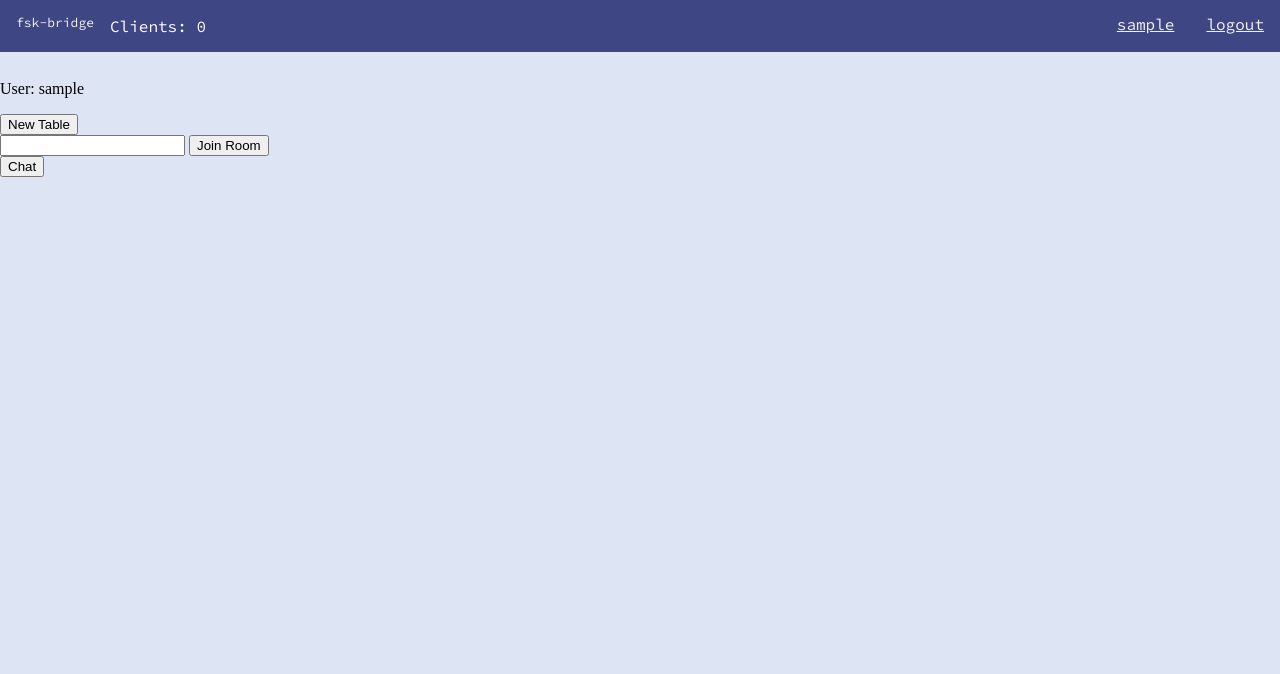
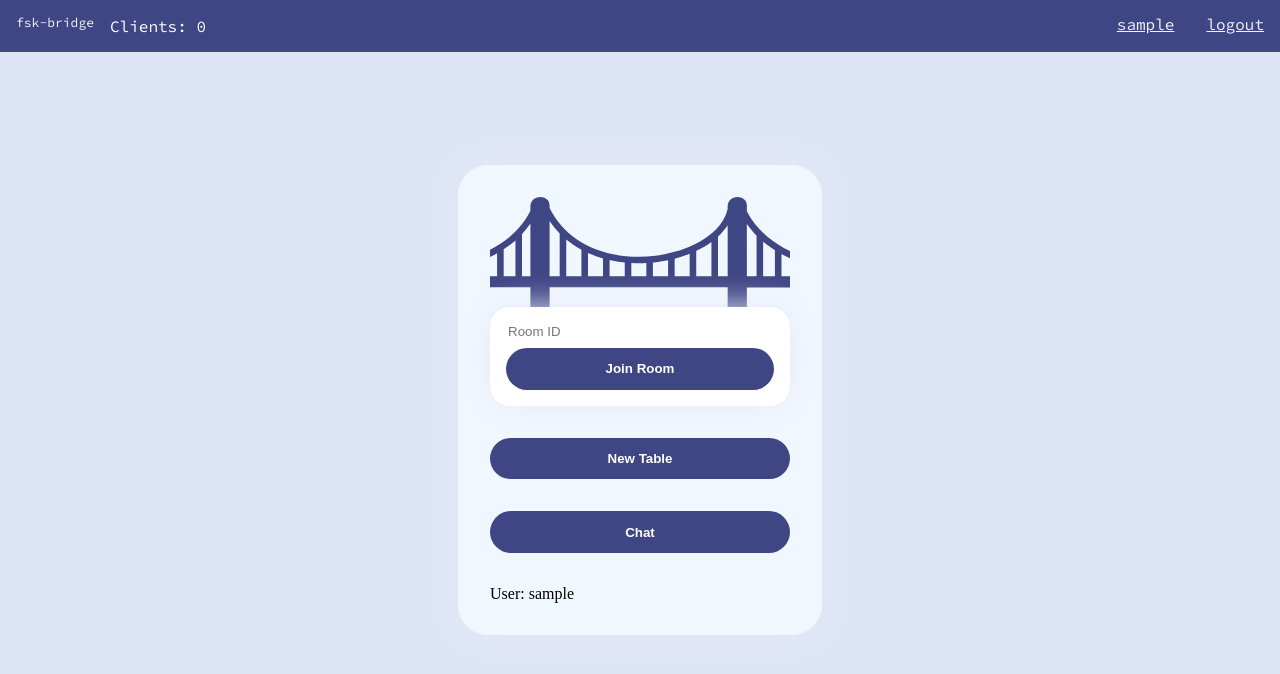
Before and after one commit to ksalij/fsk-bridge, a Flask app: page /home in a window 1280 px wide. Shown: the top 674 px of the page. Run offline with Flask 3, Linux system fonts and the light colour scheme; the visitor is signed in with stand-in values (Sample User, id 1); some libraries are stand-ins or nearby versions.

Commit message:
Prettied home page

```diff
--- /dev/null
+++ b/app/static/css/home.css
@@ -0,0 +1,18 @@
+@import "login.css";
+
+.screen-1 .join {
+    background: white;
+    box-shadow: 0 0 2em #e6e9f9;
+    padding: 1em;
+    display: flex;
+    flex-direction: column;
+    gap: 0.5em;
+    border-radius: 20px;
+    color: #4d4d4d;
+    margin-top: -3em;
+}
+.screen-1 .join input {
+    width: 100%;
+    outline: none;
+    border: none;
+}
--- a/app/static/css/login.css
+++ b/app/static/css/login.css
@@ -1,4 +1,3 @@
-/* button { cursor: pointer; } */
 input[type="submit"] { cursor: pointer; } */
 
 /* Inspired by this template: https://codepen.io/sowg/pen/qBXjXoE */
--- a/app/static/css/table.css
+++ b/app/static/css/table.css
@@ -210,6 +210,7 @@ input.glow {
     top: 0; /* Position the navbar at the top of the page */
     width: 100%; /* Full width */
     height: 64px; /* Full height */
+    position: absolute;
 }
 
 .logo {
--- a/app/templates/home.html
+++ b/app/templates/home.html
@@ -1,33 +1,36 @@
 {% extends 'layout.html' %}
+
+{% block css %}
+<link href="{{ url_for('static', filename='css/home.css') }}" rel="stylesheet" />
+{% endblock %}
+
+
 
 {% block body %}
 
-<!--
-<button id="gameState">Get Game State</button>
-<p id="gameInfo"></p
--->
+<div class="screen-1">
 
-<!-- <script type='text/javascript'>
-  var user = '{{ current_user }}'
-</script> -->
+	<img src="{{ url_for('static', filename='otherimages/bridge-icon.svg') }}" alt="Bridge Icon" class="iconp-04r5">
 
-<p>User: {{current_user}}</p>
-<form action="/openTable">
-  <input type="submit" id="newtable" value="New Table"/>
-</form>
+  <form action="" name='join' id='join'>
+    <div class="join">
+        <input type='text' name='id' placeholder="Room ID" id='id'>
+        <input type="submit" class="submit-button" name="join" value="Join Room" id="join-button">
+    </div>
+  </form>
 
-</hr>
+  <form action="/openTable" class="newtable">
+    <input type="submit" class="submit-button" id="newtable" value="New Table"/>
+  </form>
 
-<form action="" name='join' id='join'>
-  <input type='text' name='id' id='id'>
-  <button action="submit">Join Room</button>
-</form>
+  <form action="/chat">
+    <input type="submit" value="Chat" class="submit-button" id="chat-button">
+  </form>
 
-</hr>
+  User: {{current_user}}
 
-<form action="/chat">
-  <input type="submit" value="Chat"/>
-</form>
+
+</div>
 
 {% endblock %}
 
--- a/app/templates/layout.html
+++ b/app/templates/layout.html
@@ -27,6 +27,7 @@
       <a href="" class="">{{session['username']}}</a>
       <div href="" class="logo">fsk-bridge</div>
       <p id="clients">Clients: 0</p>
+
     </div>
 
     <div class="topnav-padding"></div>
```
Also changed, not shown: app/templates/login.html (+3 -6 lines), app/templates/register.html (+2 -5 lines).
